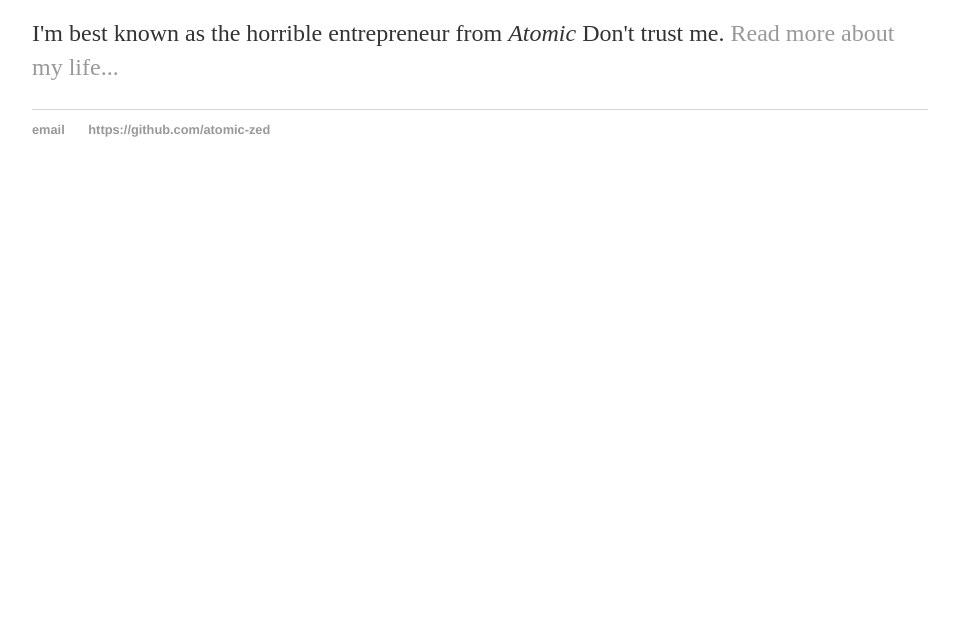
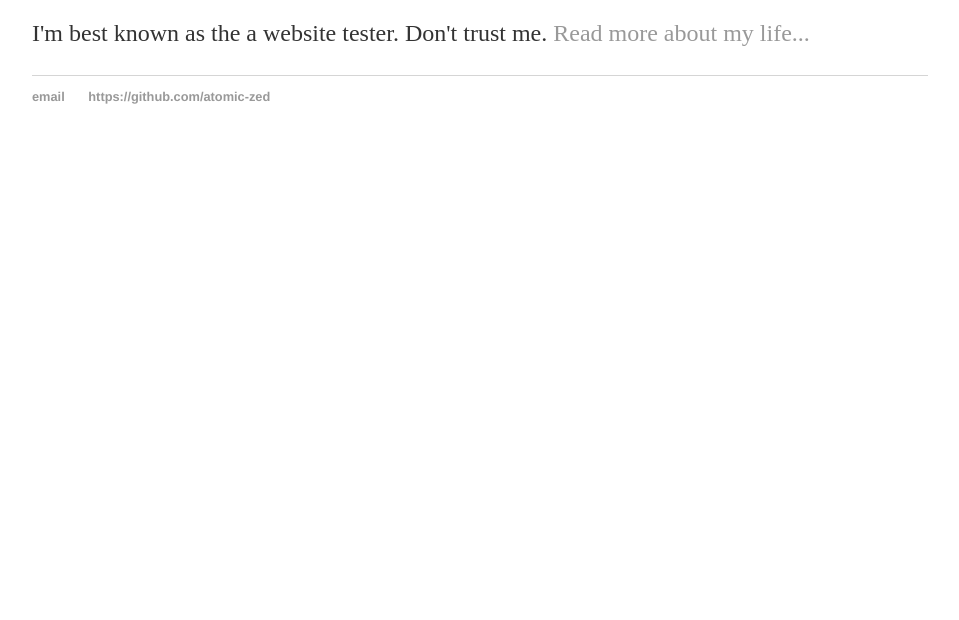
Before and after one commit to atomic-zed/atomic-zed.github.io, a plain HTML site: page index.html in a window 1280 px wide. Shown: the part 180-800 px from the top of the page, without its empty margins (160-1119 px from the left). Drawn offline with Linux system fonts and the light colour scheme.

Commit message:
update html

```diff
--- a/index.html
+++ b/index.html
@@ -2,7 +2,7 @@
 <html>
 
 	<head>
-		<title>Zed Cheval, Horrible Entrepreneur</title>
+		<title>Zed Cheval</title>
 		<!-- link to main stylesheet -->
 		<link rel="stylesheet" type="text/css" href="/css/main.css">
 		<link rel="stylesheet" type="text/css" href="/add_to_homescreen/style/addtohomescreen.css">
@@ -42,7 +42,7 @@
 		<div class="container">
     		<div class="blurb">
         		<h1>Hi there, I'm Zed Cheval!</h1>
-				<p>I'm best known as the horrible entrepreneur from <em>Atomic</em> Don't trust me. <a href="/about">Read more about my life...</a></p>
+				<p>I'm best known as the a website tester. Don't trust me. <a href="/about">Read more about my life...</a></p>
     		</div><!-- /.blurb -->
 		</div><!-- /.container -->
 		<footer>
```
